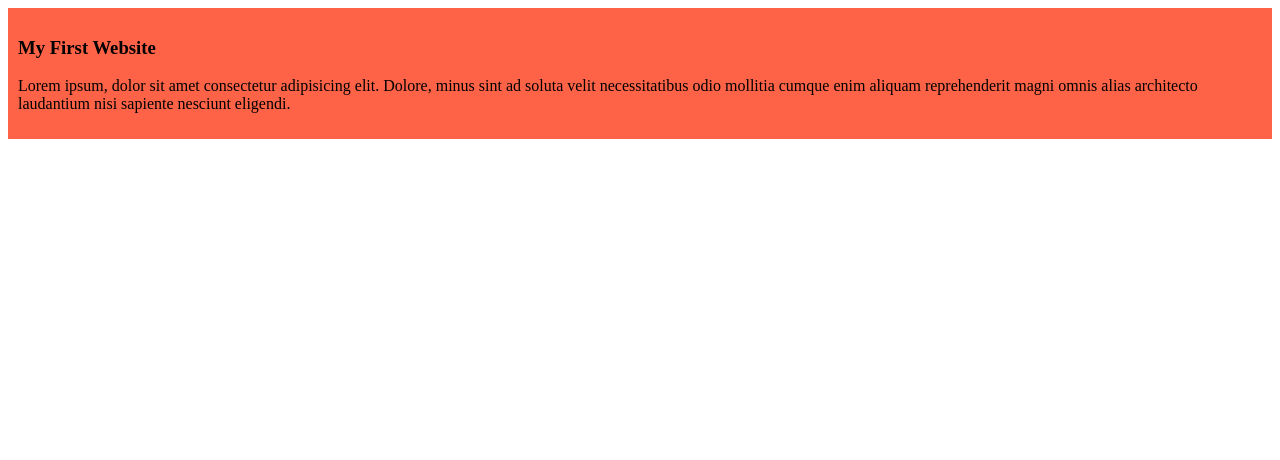
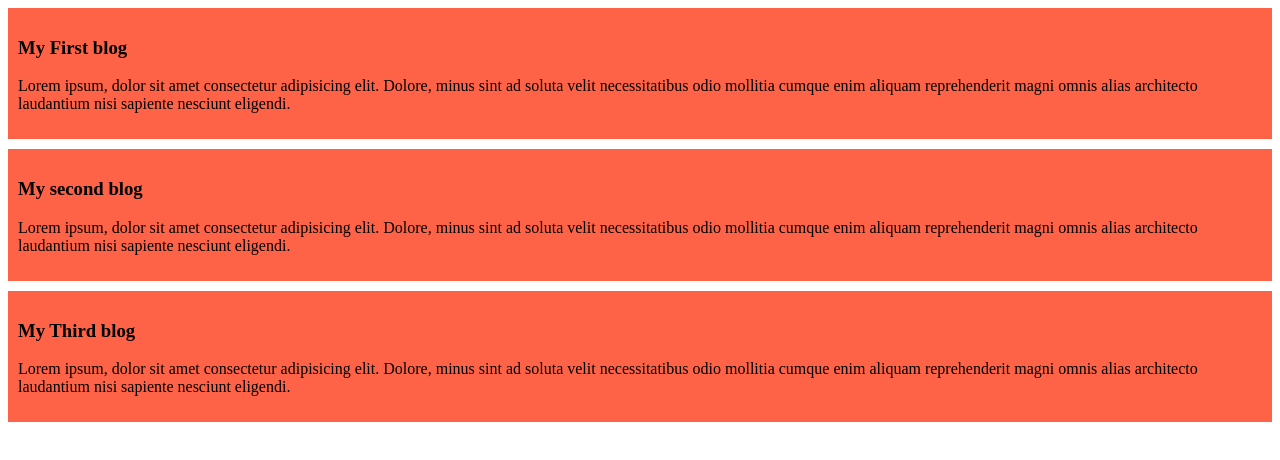
Before and after one commit to kawser63/my-first-github, a plain HTML site: page index.html in a window 1280 px wide. Drawn offline with Linux system fonts and the light colour scheme.

Commit message:
added the second and the third blog

```diff
--- a/index.html
+++ b/index.html
@@ -8,7 +8,15 @@
 </head>
 <body>
     <div>
-        <h3>My First Website</h3>
+        <h3>My First blog</h3>
+        <p>Lorem ipsum, dolor sit amet consectetur adipisicing elit. Dolore, minus sint ad soluta velit necessitatibus odio mollitia cumque enim aliquam reprehenderit magni omnis alias architecto laudantium nisi sapiente nesciunt eligendi.</p>
+    </div>
+    <div>
+        <h3>My second blog</h3>
+        <p>Lorem ipsum, dolor sit amet consectetur adipisicing elit. Dolore, minus sint ad soluta velit necessitatibus odio mollitia cumque enim aliquam reprehenderit magni omnis alias architecto laudantium nisi sapiente nesciunt eligendi.</p>
+    </div>
+    <div>
+        <h3>My Third blog</h3>
         <p>Lorem ipsum, dolor sit amet consectetur adipisicing elit. Dolore, minus sint ad soluta velit necessitatibus odio mollitia cumque enim aliquam reprehenderit magni omnis alias architecto laudantium nisi sapiente nesciunt eligendi.</p>
     </div>
 </body>
--- a/style/style.css
+++ b/style/style.css
@@ -1,4 +1,5 @@
 div{
     background-color: tomato;
     padding: 10px;
+    margin-bottom: 10px;
 }
```
